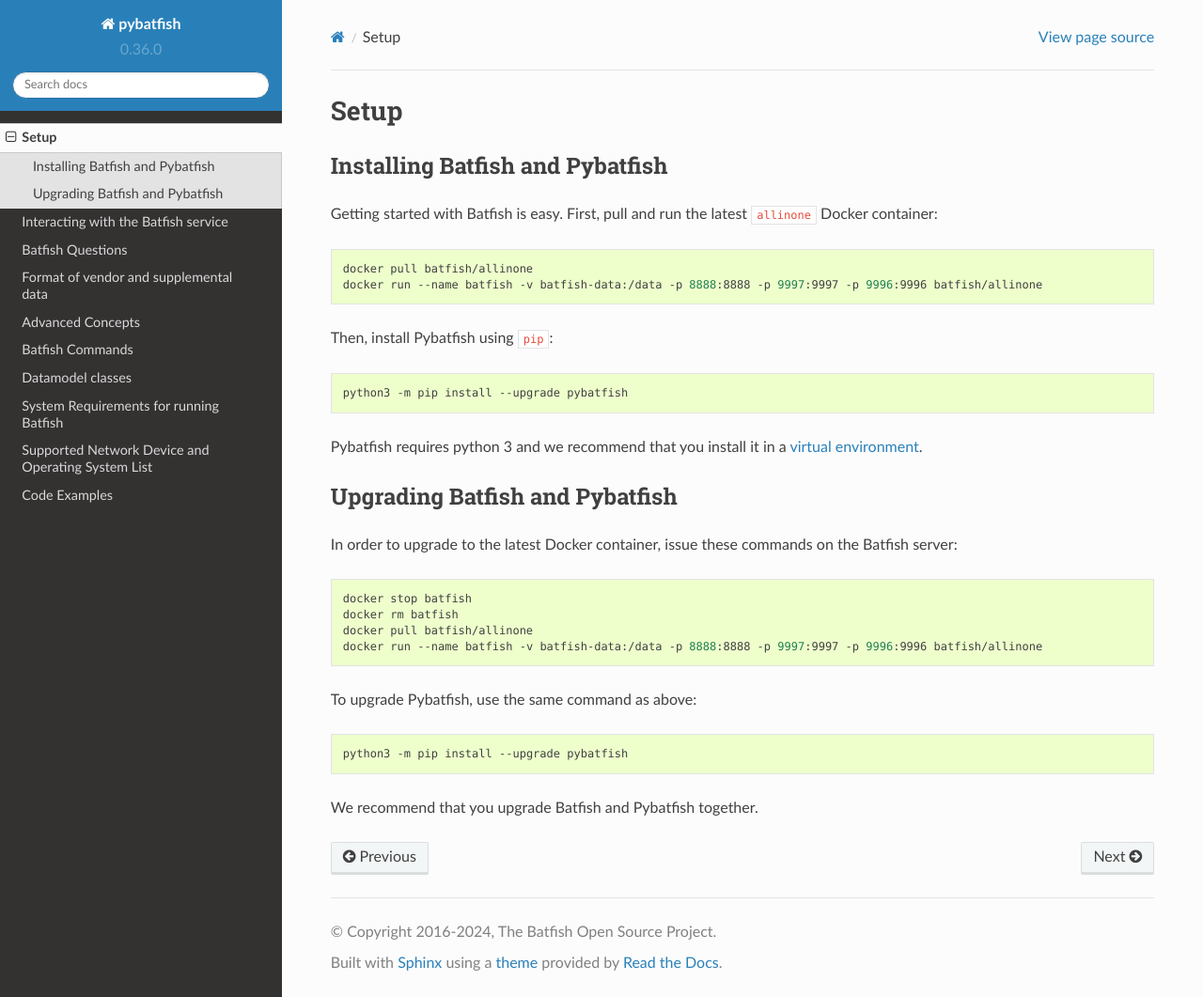
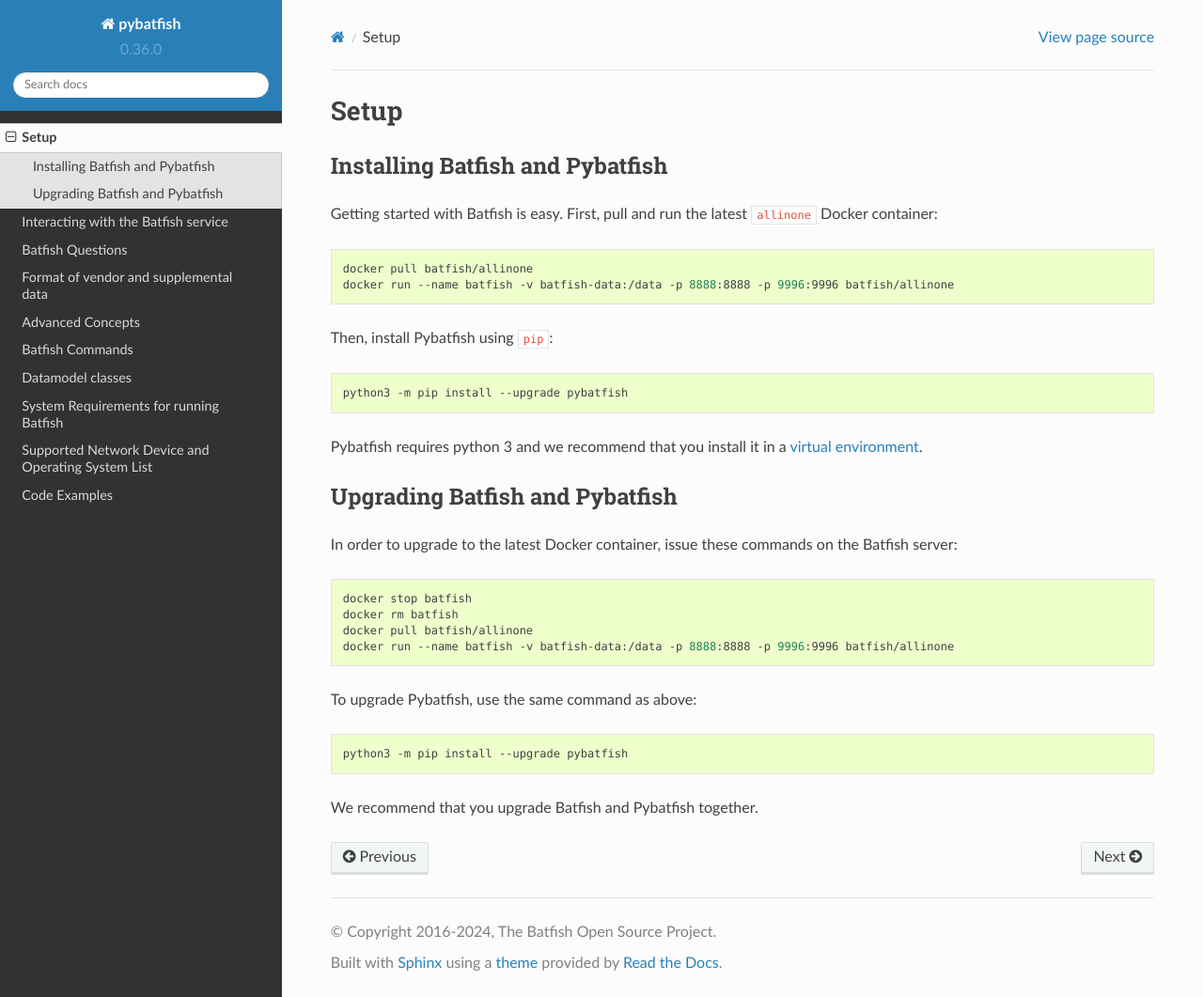
Before and after one commit to batfish/pybatfish, a Sphinx documentation site: the page built from docs/source/getting_started.rst, in a window 1280 px wide and 1061 px high. Shown: the whole window at 94% size. Built offline with Sphinx 7.4.7 and the Read the Docs theme 2.0.0, drawn with Linux system fonts in a browser that asks for light colours; pages that are not in the unit, such as notebooks, are missing from menus.

Commit message:
Remove port 9997 from the docs (#920)
Update getting_started.rst

Remove port 9997 from the documentation

```diff
--- a/docs/source/getting_started.rst
+++ b/docs/source/getting_started.rst
@@ -9,7 +9,7 @@
 .. code-block :: bash
 
     docker pull batfish/allinone
-    docker run --name batfish -v batfish-data:/data -p 8888:8888 -p 9997:9997 -p 9996:9996 batfish/allinone
+    docker run --name batfish -v batfish-data:/data -p 8888:8888 -p 9996:9996 batfish/allinone
 
 Then, install Pybatfish using ``pip``:
 
@@ -29,7 +29,7 @@
     docker stop batfish
     docker rm batfish
     docker pull batfish/allinone
-    docker run --name batfish -v batfish-data:/data -p 8888:8888 -p 9997:9997 -p 9996:9996 batfish/allinone
+    docker run --name batfish -v batfish-data:/data -p 8888:8888 -p 9996:9996 batfish/allinone
 
 To upgrade Pybatfish, use the same command as above:
 
```
